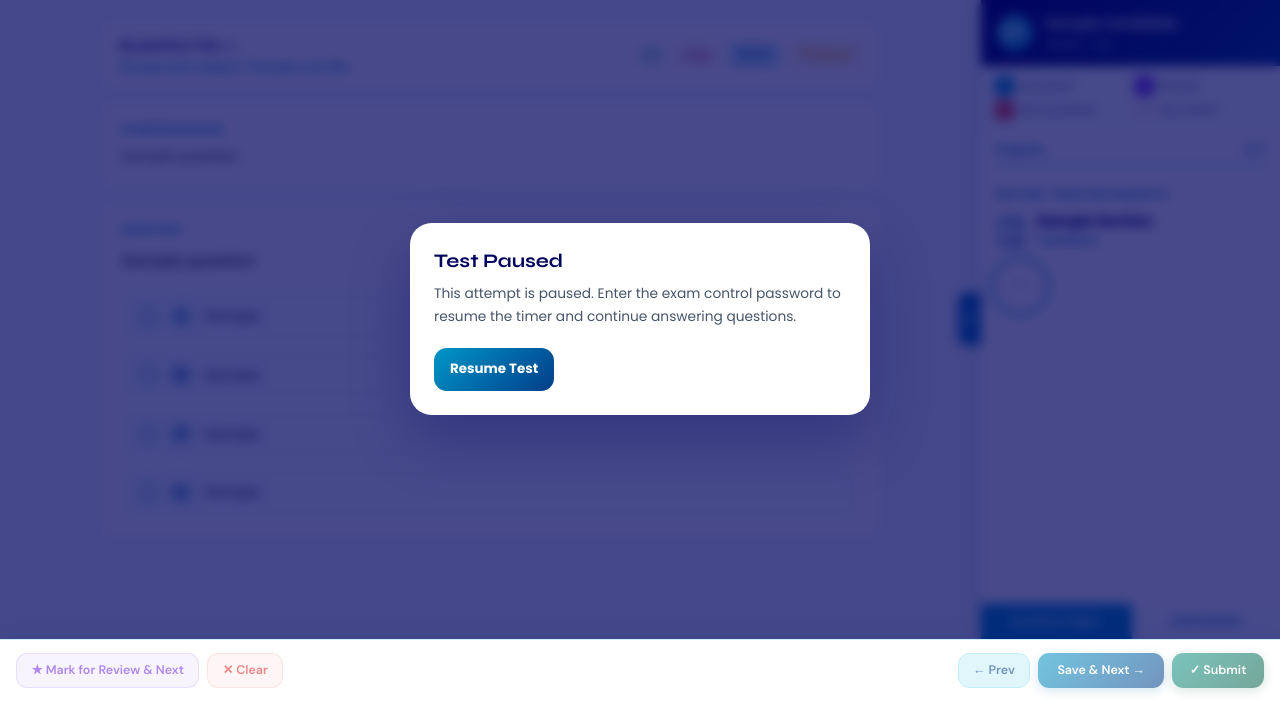
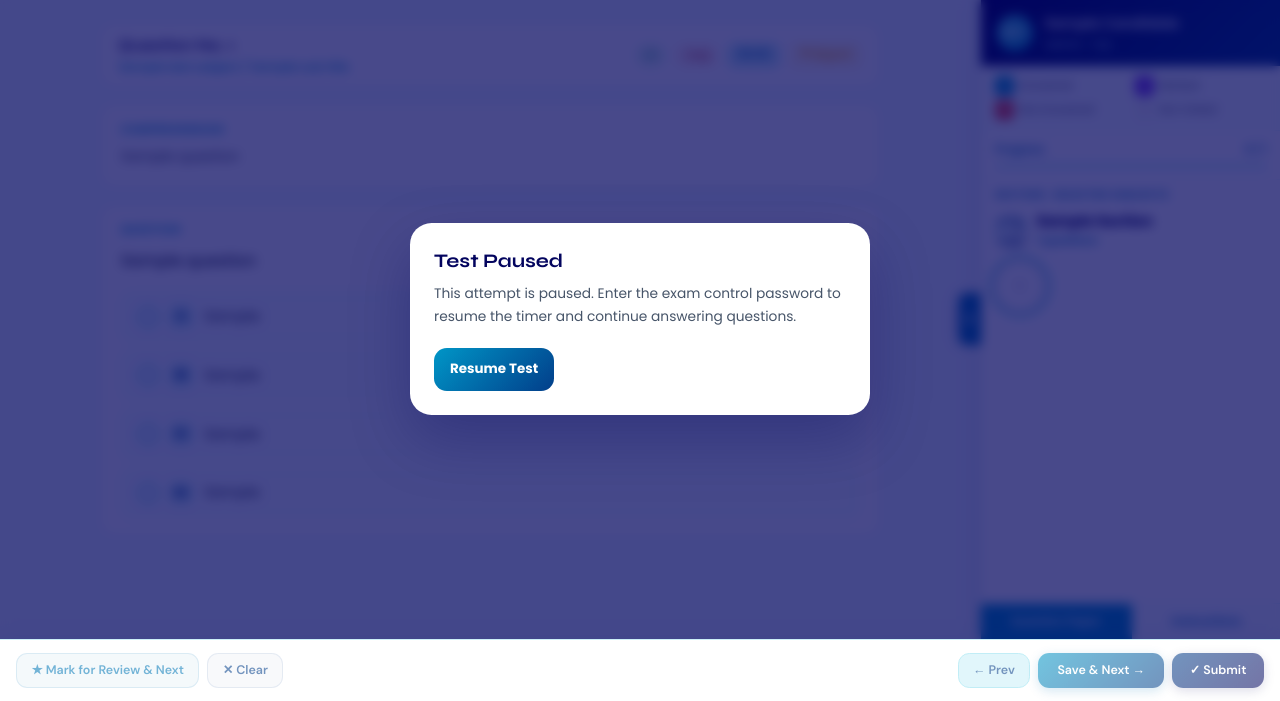
Before and after one commit to Gd0810/Quiz_Management-, a Django app: template Redmock/templates/quiz/take_test.html in a window 1280 px wide. Shown: the part 99-800 px from the top of the page. Run offline with Django 5.2, Linux system fonts and the light colour scheme; the template is opened without the code that fills it: most values are stand-ins (such as "Sample title", 1, 10 or a date in 2020); style sheets or scripts are compiled from the project's sources; some libraries are stand-ins or nearby versions.

Commit message:
update:bottom_fotter_color_pattern

```diff
--- a/Redmock/templates/quiz/take_test.html
+++ b/Redmock/templates/quiz/take_test.html
@@ -469,15 +469,15 @@ body { font-family:'DM Sans',sans-serif; background:#eaf7fc; color:#1e293b; }
     cursor:pointer; white-space:nowrap; transition:transform .12s, filter .12s;
 }
 .tt-bot-btn:active { transform:scale(.96); }
-.tt-bot-btn--review  { background:rgba(124,58,237,.1); color:#6d28d9; border:1.5px solid rgba(124,58,237,.22); }
-.tt-bot-btn--review:hover  { background:rgba(124,58,237,.17); }
-.tt-bot-btn--clear   { background:rgba(239,68,68,.08); color:#dc2626; border:1.5px solid rgba(239,68,68,.2); }
-.tt-bot-btn--clear:hover   { background:rgba(239,68,68,.14); }
+.tt-bot-btn--review  { background:rgba(0,119,182,.08); color:var(--c6); border:1.5px solid rgba(0,119,182,.2); }
+.tt-bot-btn--review:hover  { background:rgba(0,119,182,.14); }
+.tt-bot-btn--clear   { background:rgba(2,62,138,.05); color:var(--c7); border:1.5px solid rgba(2,62,138,.15); }
+.tt-bot-btn--clear:hover   { background:rgba(2,62,138,.1); }
 .tt-bot-btn--prev    { background:var(--c0); color:var(--c7); border:1.5px solid var(--c2); }
 .tt-bot-btn--prev:hover    { background:var(--c1); }
 .tt-bot-btn--save    { background:linear-gradient(135deg,var(--c5),var(--c7)); color:#fff; border:none; box-shadow:0 3px 12px rgba(0,119,182,.32); padding:.45rem 1.2rem; }
 .tt-bot-btn--save:hover    { filter:brightness(1.07); }
-.tt-bot-btn--submit  { background:linear-gradient(135deg,#0f9488,#065f46); color:#fff; border:none; box-shadow:0 3px 12px rgba(6,95,70,.28); padding:.45rem 1.1rem; }
+.tt-bot-btn--submit  { background:linear-gradient(135deg,var(--c7),var(--c8)); color:#fff; border:none; box-shadow:0 3px 12px rgba(3,4,94,.25); padding:.45rem 1.1rem; }
 .tt-bot-btn--submit:hover  { filter:brightness(1.07); }
 
 /* ══ SUBMIT MODAL ══ */
@@ -513,7 +513,7 @@ body { font-family:'DM Sans',sans-serif; background:#eaf7fc; color:#1e293b; }
 .tt-modal-actions { display:flex; gap:.625rem; justify-content:flex-end; }
 .tt-modal-cancel  { padding:.55rem 1.1rem; border-radius:.7rem; border:1.5px solid var(--c2); background:#fff; color:var(--c6); font-family:'DM Sans',sans-serif; font-size:.85rem; font-weight:600; cursor:pointer; }
 .tt-modal-cancel:hover  { border-color:var(--c4); background:var(--c0); }
-.tt-modal-confirm { padding:.55rem 1.25rem; border-radius:.7rem; border:none; background:linear-gradient(135deg,#0f9488,#065f46); color:#fff; font-family:'DM Sans',sans-serif; font-size:.85rem; font-weight:700; cursor:pointer; }
+.tt-modal-confirm { padding:.55rem 1.25rem; border-radius:.7rem; border:none; background:linear-gradient(135deg,var(--c7),var(--c8)); color:#fff; font-family:'DM Sans',sans-serif; font-size:.85rem; font-weight:700; cursor:pointer; }
 .tt-modal-confirm:hover { filter:brightness(1.07); }
 .tt-lock-screen {
     position:fixed;
@@ -804,7 +804,7 @@ body { font-family:'DM Sans',sans-serif; background:#eaf7fc; color:#1e293b; }
     <div class="tt-drawer-head">
         <div class="tt-avatar" id="avatarEl">--</div>
         <div>
-            <div class="tt-cand-name">{{ attempt.candidate.name }}</div>
+            <div class="tt-cand-name">{{ attempt.candidate.name | title }}</div>
             <div class="tt-cand-sub">{{ attempt.level|title }} · {{ attempt.question_count }} Qs</div>
         </div>
     </div>
```
Also changed, not shown: Redmock/db.sqlite3.
